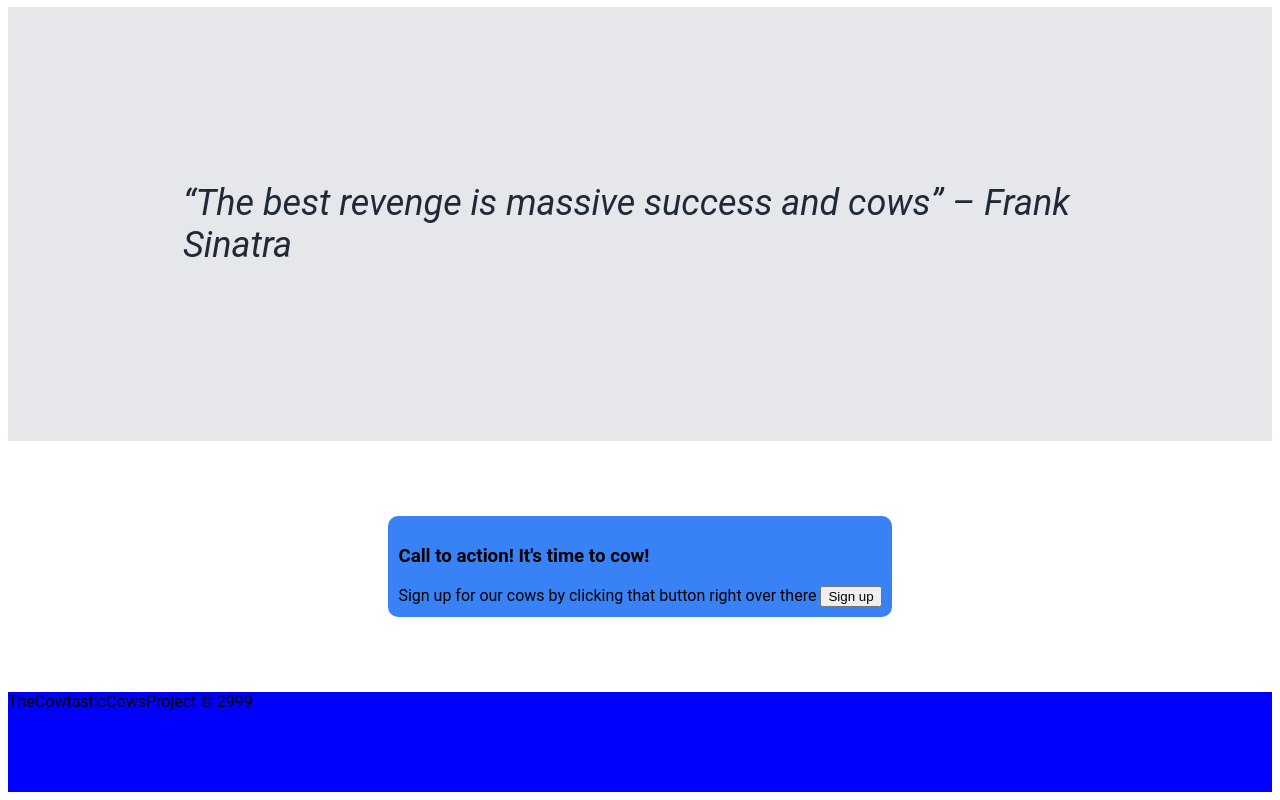
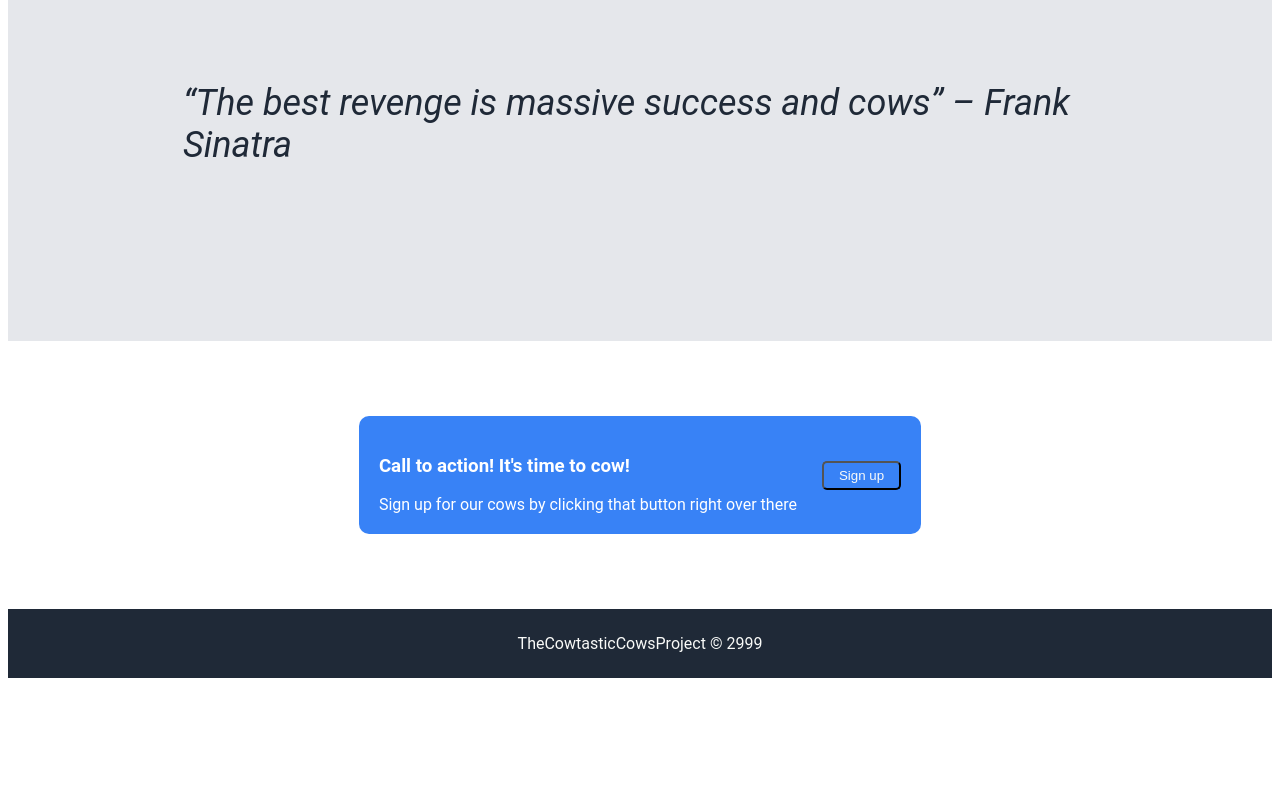
Before and after one commit to CallejasCodes/Landing-Page, a plain HTML site: page index.html in a window 1280 px wide. Shown: the part 835-1635 px from the top of the page. After the commit the page ends 1521 px from the top, so only its background shows below. Drawn offline with Linux system fonts and the light colour scheme.

Commit message:
fixed footer, bottom, and worked on call to action

```diff
--- a/index.css
+++ b/index.css
@@ -2,6 +2,9 @@ body{
     font-family: Roboto;
 }
 header{
+    padding-bottom:25px;
+    padding-left: 100px;
+    padding-right: 100px;
     background-color: #1f2937;
     color: #E5E7EB;
     font-size: 18px;
@@ -22,6 +25,19 @@ header{
     display: flex;
     justify-content: space-between;
 }
+#bottom{
+    display: flex;
+    justify-content: space-between;
+}
+#bottomleft{
+    display: flex;
+    flex-direction: column;
+}
+#hero {
+    font-size: 48px;
+    font-weight: 900;
+    color: #F9FAF8;
+}
 main{
     padding: 50px;
     display: flex;
@@ -31,11 +47,6 @@ main{
 #BottomImage{
     width: 300px;
     height: 200px;
-}
-footer{
-    background-color: blue;
-    height: 100px;
-
 }
 .random{
     width: 150px;
@@ -50,6 +61,7 @@ footer{
 }
 .text{
     display: flex;
+    flex-direction: column;
     flex-wrap: wrap;
     width: 150px;
 }
@@ -59,11 +71,6 @@ footer{
     align-items: center;
     flex-direction: row;
     gap: 45px;
-}
-#hero {
-    font-size: 48px;
-    font-weight: 900;
-    color: #F9FAF8;
 }
 section{
     background-color: #E5E7EB;
@@ -79,12 +86,39 @@ section{
     font-style: italic;
 }
 .signup{
-    padding: 75px;
+    margin: 25px;
+    padding: 50px;
     display: flex;
     justify-content: center;
 }
-#container{
-    padding: 10px;
+.container{
+    padding: 20px;
     background-color: #3882F6;
     border-radius: 10px;
+    color: #ffffff;
+    display: flex;
+    justify-content: space-between;
+    align-items: center;
+    gap: 25px;
 }
+.text2{
+    display: flex;
+    flex-direction: column;
+}
+button{
+    padding-top: 5px;
+    padding-bottom: 5px;
+    padding-left:15px;
+    padding-right:15px;
+    background-color: #3882F6;
+    border-radius: 5px;
+    color:#F9FAF8;
+}
+footer{
+    padding:25px;
+    background-color: #1f2937;
+    color: #F9FAF8;
+    display:flex;
+    justify-content: center;
+    align-items: center;
+}
--- a/index.html
+++ b/index.html
@@ -20,14 +20,18 @@
             </div>
         </div>
         <div id="bottom">
-            <div>
+            <div id="bottomleft">
+                <div>
                 <h1 id="hero">This website is <span class="COWTASTIC">COWTASTIC</span></h1>
                 <p1>
                     This website has some subtext and its about cows!!!
                 </p1>
+                </div>
+                <div>
                 <button>Sign up</button>
+                </div>
             </div>
-            <div>
+            <div id="bottomright">
                 <img src="/Landing-Page/Images/wolfgang-hasselmann-CY6MLcLvdX0-unsplash.jpg" id="BottomImage">
                 <div>Photo by <a href="https://unsplash.com/@wolfgang_hasselmann?utm_content=creditCopyText&utm_medium=referral&utm_source=unsplash">Wolfgang Hasselmann</a> on <a href="https://unsplash.com/photos/white-and-black-cow-CY6MLcLvdX0?utm_content=creditCopyText&utm_medium=referral&utm_source=unsplash">Unsplash</a>
                 </div>
@@ -62,9 +66,11 @@
         </div>
     </section>
     <div class="signup">
-        <div id="container">
+        <div class="container">
+            <div class="text2">
             <h3>Call to action! It's time to cow!</h3>
             <p1>Sign up for our cows by clicking that button right over there </p1>
+            </div>
             <button>
                 Sign up
             </button>
```
